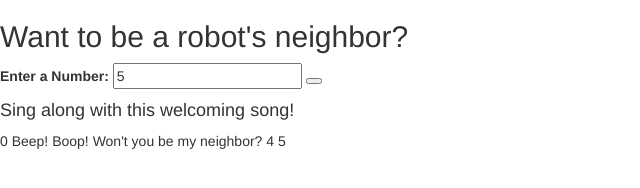
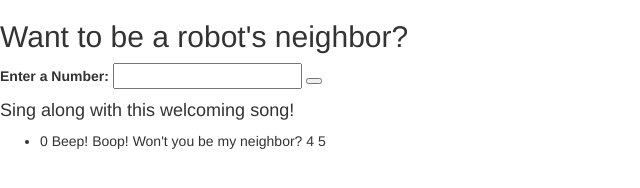
Before and after one commit to juliaseid/beep_boop, a plain HTML site: page index.html in a window 1280 px wide. Both pictures are taken after typing "5" into the empty fields and a click on the button 313 px from the left and 81 px from the top of the page. Shown: the whole page, without its empty margins (0-640 px from the left). Drawn offline with Linux system fonts and the light colour scheme.

```diff
--- a/index.html
+++ b/index.html
@@ -19,7 +19,11 @@
 
     <div id="song">
       <h4>Sing along with this welcoming song!</h4>
-      <p><span id="songText"></span></p>
+      <div id = "songDisplay">
+      <ul>
+        <span id="songText"></span>
+      </ul>
+    </div>
     </div>
 
   </body>
--- a/js/scripts.js
+++ b/js/scripts.js
@@ -1,13 +1,13 @@
-var numbers = [];
+var tempNum = [];
 var output = [];
 var localNums = [];
 var readOut = "";
 
 var numGen = function (num) {
   for (i=0; i<=num; i+=1) {
-    numbers.push(i);
+    tempNum.push(i);
   }
-  return numbers
+  return tempNum;
 
 };
 
@@ -35,11 +35,10 @@
   $("#entry").submit(function(event) {
     event.preventDefault();
     var input = parseInt($("#number").val());
-    numGen(input);
+    var numbers = numGen(input);
     outputGen(numbers);
-    $("#songText").empty().append(readOut);
+    $("#songText").empty().append("<li>" + readOut + "</li>");
     $("#song").show();
-
-
+    $("#entry").trigger("reset");
   })
 });
```
